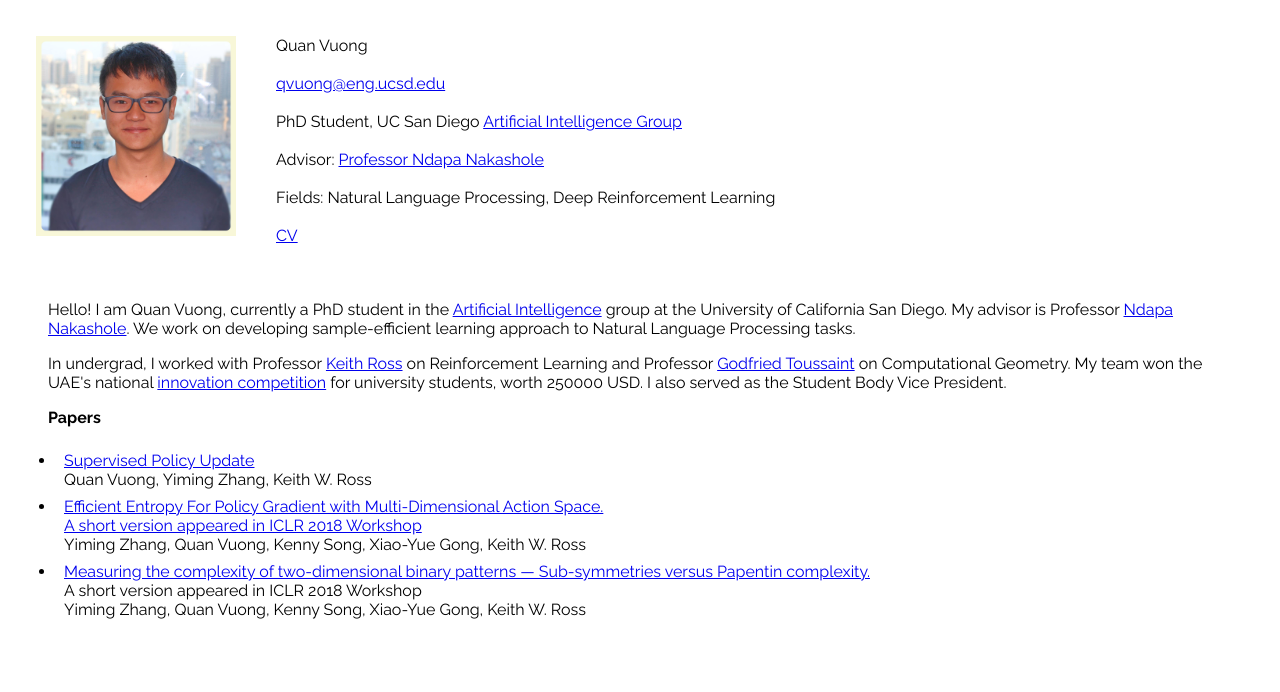
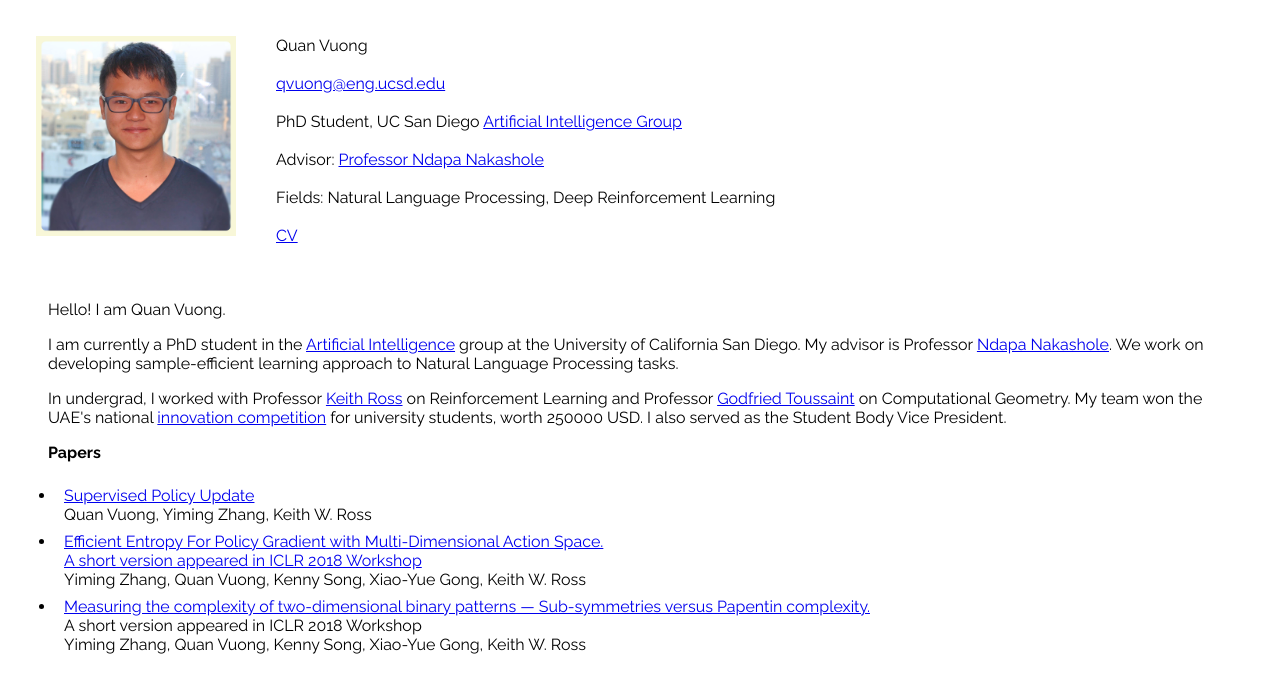
Before and after one commit to quanvuong/quanvuong.github.io, a React (Create React App) app: page / in a window 1280 px wide. Shown: the top 692 px of the page. Built offline with nearby package versions, Linux system fonts and the light colour scheme.

Commit message:
one line for name

```diff
--- a/src/Summary.js
+++ b/src/Summary.js
@@ -5,7 +5,9 @@ class Summary extends Component {
   render() {
     return (
       <div className="Summary">
-        <div className="SummaryOneP">Hello! I am Quan Vuong, currently a PhD student in the <a href="http://ai.ucsd.edu/">Artificial Intelligence</a> group at the University of California San Diego. My advisor is Professor <a href="http://nakashole.com/">Ndapa Nakashole</a>. We work on developing sample-efficient learning approach to Natural Language Processing tasks.</div>
+        <div className="SummaryOneP">Hello! I am Quan Vuong.</div>
+
+        <div className="SummaryOneP">I am currently a PhD student in the <a href="http://ai.ucsd.edu/">Artificial Intelligence</a> group at the University of California San Diego. My advisor is Professor <a href="http://nakashole.com/">Ndapa Nakashole</a>. We work on developing sample-efficient learning approach to Natural Language Processing tasks.</div>
 
         <div className="SummaryOneP">In undergrad, I worked with Professor <a href="http://www.nyu.edu/projects/keithwross/">Keith Ross</a> on Reinforcement Learning and Professor <a href="http://cgm.cs.mcgill.ca/~godfried/">Godfried Toussaint</a> on Computational Geometry. My team won the UAE's national <a href="https://nyuad.nyu.edu/en/news/latest-news/honors-and-awards/2016/february/roadwatch-app-wins-uae-best-m-government-service-award.html">innovation competition</a> for university students, worth 250000 USD. I also served as the Student Body Vice President.</div>
       </div>
```
